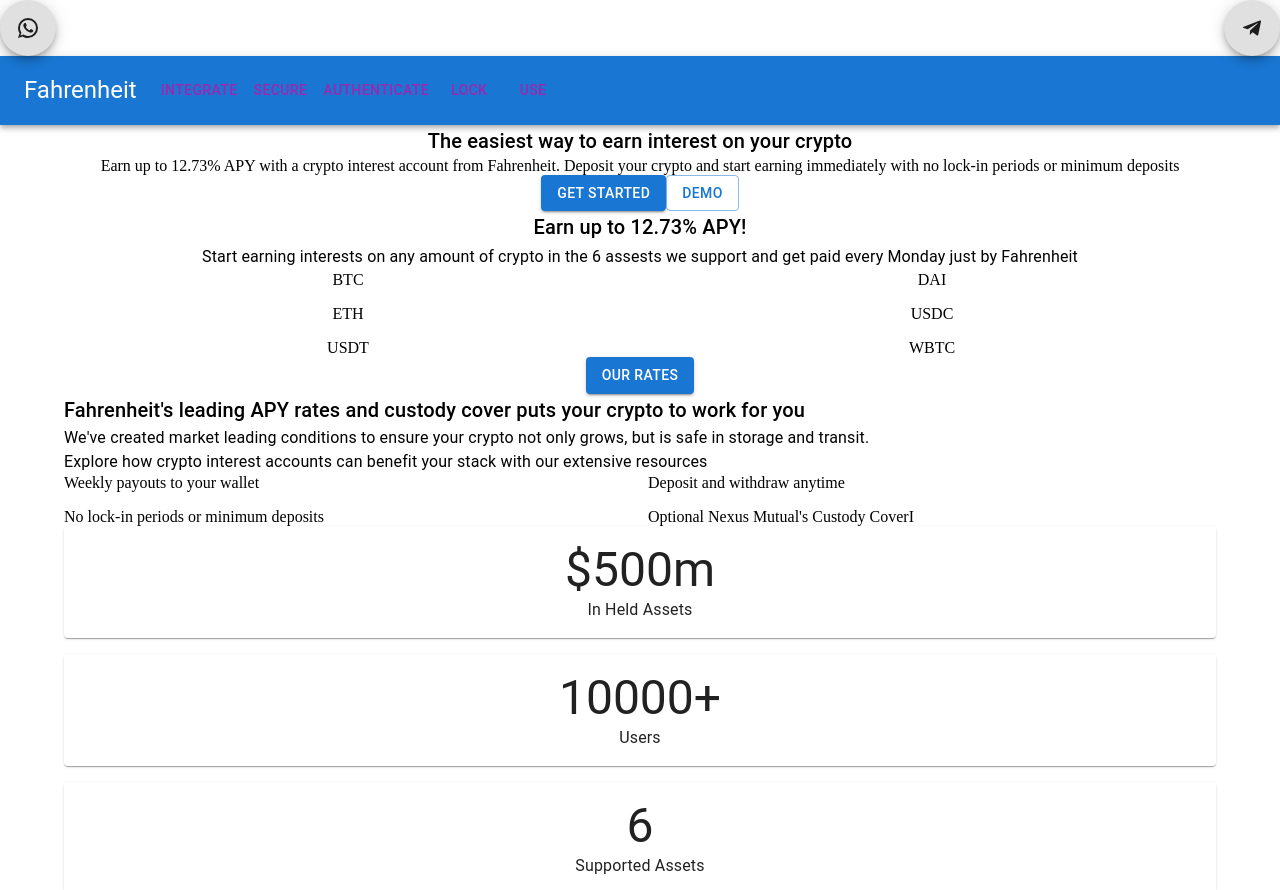
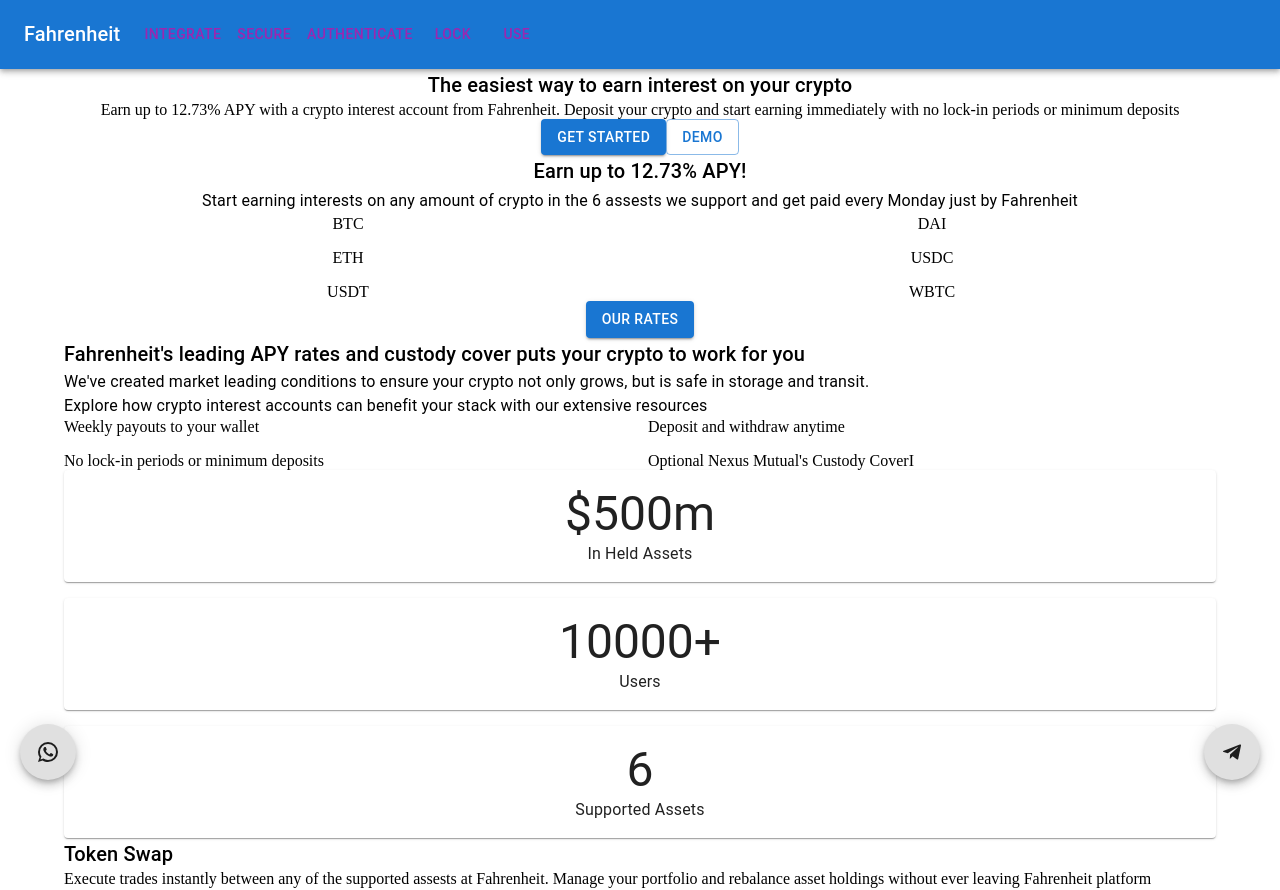
Before and after one commit to valqndrew/fahrenheit, a React (Vite) app: page / in a window 1280 px wide. Shown: the top 890 px of the page. Built offline with nearby package versions, Linux system fonts and the light colour scheme.

Commit message:
more additions

```diff
--- a/src/App.jsx
+++ b/src/App.jsx
@@ -7,6 +7,7 @@
 
 import "./styles/styles.css";
 import SocialMedia from "./Components/SocialMedia";
+import TokenSwap from "./Components/TokenSwap";
 
 function App() {
   return (
@@ -17,6 +18,7 @@
       <Cryptos />
       <Benefits />
       <Achievements />
+      <TokenSwap />
       <Footer />
     </>
   );
--- a/src/Components/Achievements.jsx
+++ b/src/Components/Achievements.jsx
@@ -18,7 +18,7 @@
 
 const AchievementItem = ({ head, title }) => {
   return (
-    <Grid item xs={12} >
+    <Grid item xs={12}>
       <Paper sx={{ p: 2 }}>
         <Typography align="center" variant="h3">
           {head}
--- a/src/Components/LandingAppBar.jsx
+++ b/src/Components/LandingAppBar.jsx
@@ -23,7 +23,7 @@
         <Container maxWidth="xl">
           <Toolbar disableGutters>
             <Box sx={{ mr: 2, display: { xs: "none", md: "flex" } }}>
-              <Typography variant="h5">Fahrenheit</Typography>
+              <Typography variant="h6">Fahrenheit</Typography>
             </Box>
 
             <Box sx={{ flexGrow: 1, display: { xs: "flex", md: "none" } }}>
@@ -39,7 +39,7 @@
               </IconButton>
             </Box>
             <Box sx={{ flexGrow: 1, display: { xs: "flex", md: "none" } }}>
-              <Typography variant="h4">Fahrenheit</Typography>
+              <Typography variant="h6">Fahrenheit</Typography>
             </Box>
             <Box sx={{ flexGrow: 1, display: { xs: "none", md: "flex" } }}>
               {pages.map((page) => (
--- a/src/Components/SocialMedia.jsx
+++ b/src/Components/SocialMedia.jsx
@@ -4,16 +4,24 @@
 
 import "../styles/styles.css";
 import { Box, Fab } from "@mui/material";
+import styled from "@emotion/styled";
+
+const SocialFab = styled(Fab)({
+  position: "fixed",
+  bottom: 20
+});
 const SocialMedia = () => {
   return (
-    <Box sx={{ display: "flex", justifyContent: "space-between" }}>
-      <Fab>
+    <>
+      <SocialFab sx={{left:20}}>
         <WhatsAppIcon />
-      </Fab>
-      <Fab>
+      </SocialFab>
+      <SocialFab sx={{
+        right: 20
+      }}>
         <TelegramIcon />
-      </Fab>
-    </Box>
+      </SocialFab>
+    </>
   );
 };
 
--- /dev/null
+++ b/src/Components/TokenSwap.jsx
@@ -0,0 +1,39 @@
+import { Button, Container, Typography } from "@mui/material";
+import React from "react";
+
+const steps = [
+  "Log in to your Fahrenheit account",
+  "Choose the token you would like to trade",
+  "Review the quote",
+  "Place your order",
+];
+
+const Step = ({ value }) => {
+  return (
+    <li>
+      <Typography>{value}</Typography>
+    </li>
+  );
+};
+
+const TokenSwap = () => {
+  return (
+    <Container>
+      <Typography variant="h6">Token Swap</Typography>
+      <Typography variant="p">
+        Execute trades instantly between any of the supported assests at
+        Fahrenheit. Manage your portfolio and rebalance asset holdings without
+        ever leaving Fahrenheit platform
+      </Typography>
+      <ol>
+        {steps.map((value, index) => (
+          <Step value={value} key={index} />
+        ))}
+      </ol>
+
+      <Button variant="contained">Sign Up</Button>
+    </Container>
+  );
+};
+
+export default TokenSwap;
```
Also changed, not shown: src/Components/HowItWorks.jsx (added, +9 -0 lines).
